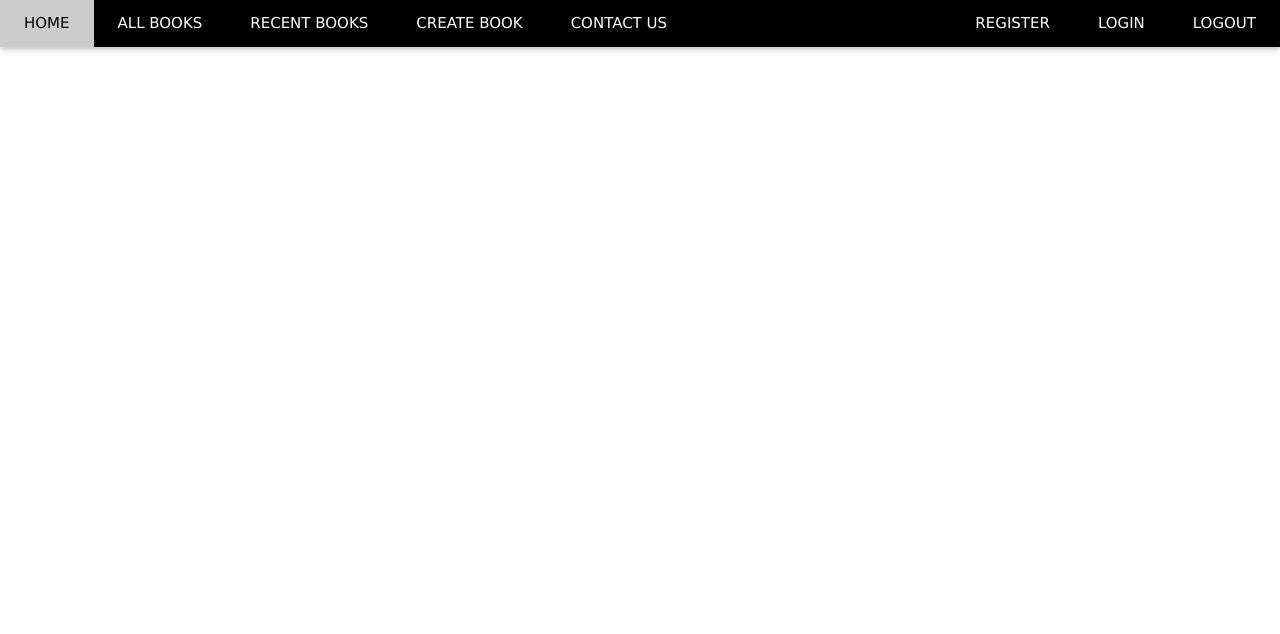
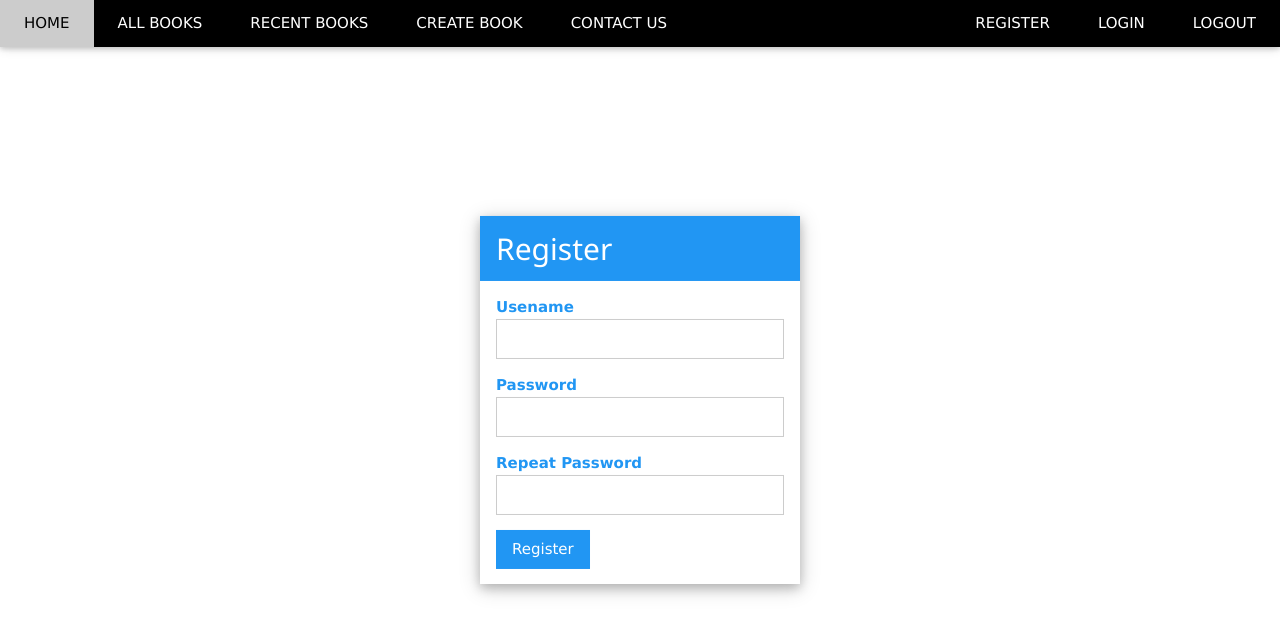
Before and after one commit to BorislavChavdarov/react-project, a React (Create React App) app: page /register in a window 1280 px wide. Shown: the top 634 px of the page. Built offline with nearby package versions, Linux system fonts and the light colour scheme.

Commit message:
add register and login page

```diff
--- a/src/App.js
+++ b/src/App.js
@@ -1,10 +1,15 @@
-import Header from "./components/Header"
-
-
+import {Route, Routes} from "react-router-dom"
+import Header from "./components/Header/Header"
+import Login from "./components/Login/Login"
+import Register from "./components/Register/Register";
 function App() {
   return (
     <div className="App">
      <Header />
+     <Routes>
+       <Route path="/login" element={<Login />}/>
+       <Route path="/register" element={<Register />}/>
+     </Routes>
     </div>
   );
 }
--- /dev/null
+++ b/src/components/Login/Login.js
@@ -0,0 +1,23 @@
+
+
+
+const Login = () => {
+    return (
+    <div className="w3-card-4 w3-display-middle w3-quarter ">
+    <div className="w3-container w3-blue">
+      <h2>Login</h2>
+    </div>
+    <form className="w3-container" action="/action_page.php">
+      <p>
+      <label className="w3-text-blue"><b>Usename</b></label>
+      <input className="w3-input w3-border w3-white" name="username" type="text" /></p>
+      <p>
+      <label className="w3-text-blue"><b>Password</b></label>
+      <input className="w3-input w3-border w3-white" name="password" type="text" /></p>
+      <p>
+      <button className="w3-btn w3-blue">Login</button></p>
+    </form>
+    </div>
+    )
+}
+export default Login;
--- /dev/null
+++ b/src/components/Register/Register.js
@@ -0,0 +1,26 @@
+
+
+
+const Register = () => {
+    return (
+    <div className="w3-card-4 w3-display-middle w3-quarter ">
+    <div className="w3-container w3-blue">
+      <h2>Register</h2>
+    </div>
+    <form className="w3-container" action="/action_page.php">
+      <p>
+      <label className="w3-text-blue"><b>Usename</b></label>
+      <input className="w3-input w3-border w3-white" name="username" type="text" /></p>
+      <p>
+      <label className="w3-text-blue"><b>Password</b></label>
+      <input className="w3-input w3-border w3-white" name="password" type="text" /></p>
+      <p>
+      <label className="w3-text-blue"><b>Repeat Password</b></label>
+      <input className="w3-input w3-border w3-white" name="rePassword" type="text" /></p>
+      <p>
+      <button className="w3-btn w3-blue">Register</button></p>
+    </form>
+    </div>
+    )
+}
+export default Register;
```
Also changed, not shown: src/components/Header/Header.js (renamed from src/components/Header.js).
